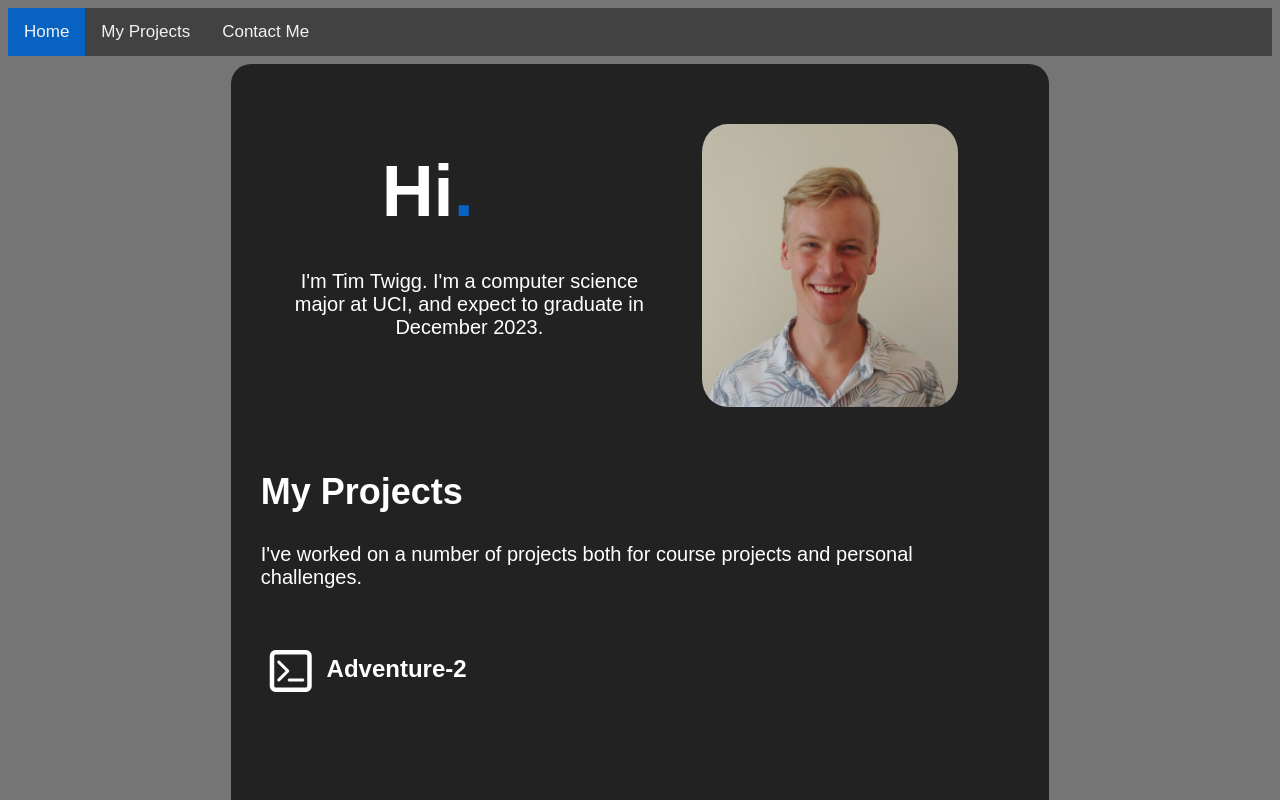
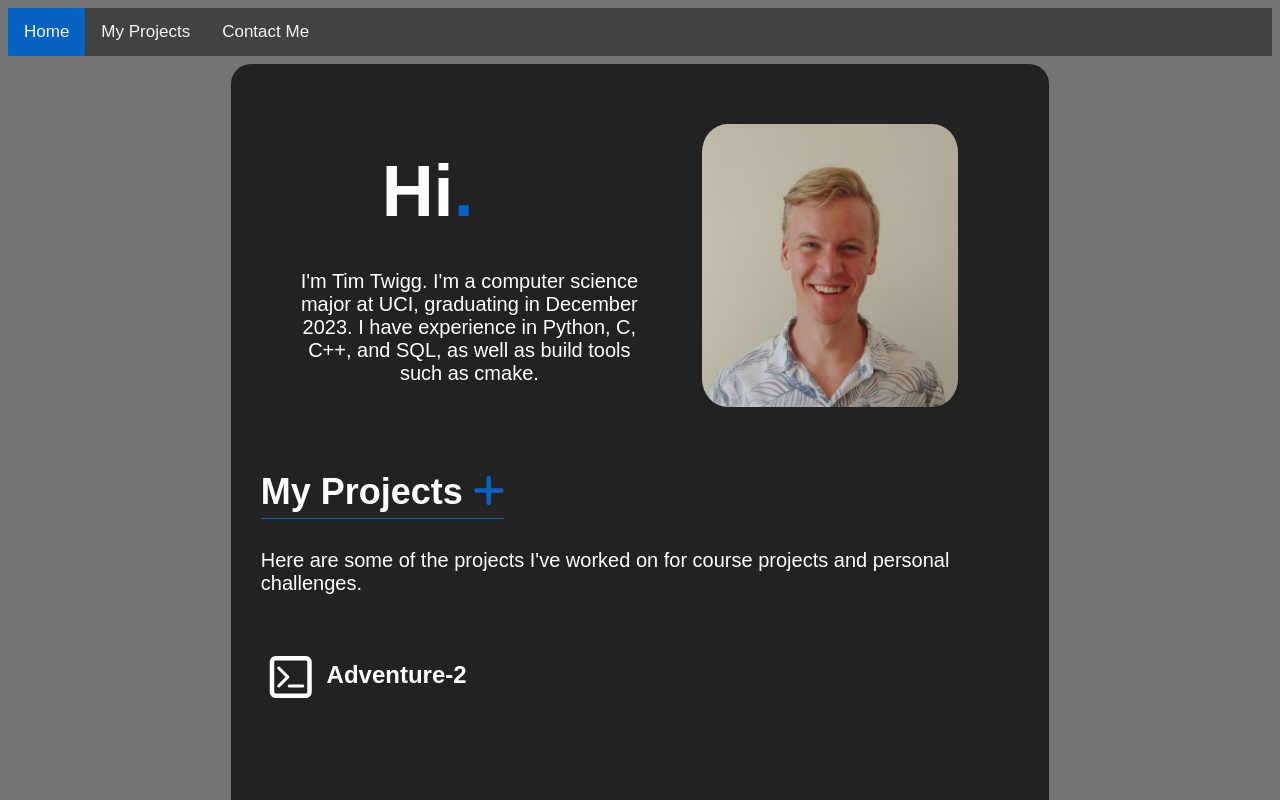
Before and after one commit to TimTwigg/timtwigg.github.io, a plain HTML site: page index.html in a window 1280 px wide. Shown: the top 800 px of the page. Drawn offline with nearby package versions, Linux system fonts and the light colour scheme.

Commit message:
Finish it up

```diff
--- a/index.html
+++ b/index.html
@@ -36,7 +36,8 @@ EMAIL: ttwigg@uci.edu
                 <span id = "hi">Hi<span class = "blue">.</span></span>
                 <br/>
                 <p>
-                    I'm Tim Twigg. I'm a computer science major at UCI, and expect to graduate in December 2023.
+                    I'm Tim Twigg. I'm a computer science major at UCI, graduating in December 2023. I have experience in Python, C, C++, and SQL, as
+                    well as build tools such as cmake.
                 </p>
             </div>
             <div class = "column right">
@@ -47,9 +48,12 @@ EMAIL: ttwigg@uci.edu
         <hr>
 
         <section id = "my_projects" class = "projects">
-            <h1 class = "fade">My Projects</h1>
+            <h1 class = "fade">
+                My Projects
+                <i class = "fa fa-plus"></i>
+            </h1>
             <p class = "fade">
-                I've worked on a number of projects both for course projects and personal challenges.
+                Here are some of the projects I've worked on for course projects and personal challenges.
             </p>
 
             <br/>
@@ -64,8 +68,8 @@ EMAIL: ttwigg@uci.edu
                     I built my text-based command-line sandbox adventure game as an exercise in developing a more complex system than I was doing
                     in my course projects. The first iteration was mostly built in Python at the end of my freshman year, but the following year
                     I decided to rebuild it as a learning exercise in C++ programming paradigms. I decided against using an engine for this project
-                    as I wanted my focus to be on designing and developing in C++, rather than on the game itself. Pictured is the game in play,
-                    though only a few of the available commands are demonstrated here.<br/>
+                    as I wanted my focus to be on designing and developing in C++, rather than on the game itself. The project also gave me experience
+                    with cmake. Pictured is the game in play, though only a few of the available commands are demonstrated here.<br/>
                     Although still in development, the game's basics are playable, and developed modularly to allow easy porting to different operating
                     systems or a web-based version. <br/>
                 </span>
@@ -131,9 +135,10 @@ EMAIL: ttwigg@uci.edu
         <br/>
         <br/>
 
-        <h2 id = "contact_form" class = "fade">
+        <h1 id = "contact_form" class = "fade">
             Contact Me
-        </h2>
+            <i class = "fa fa-plus"></i>
+        </h1>
         <form action = "https://formspree.io/f/xjvdkdpl" method = "post" class = "fade">
             <label>
                 Name
--- a/styles.css
+++ b/styles.css
@@ -20,8 +20,7 @@ body {
 
 .main {
     width: 85%;
-    margin-left: 5%;
-    margin-right: 5%;
+    margin: 10px auto 0 auto;
     background-color: #222222;
     border-radius: 20px;
     padding: 20px 20px 20px 20px;
@@ -37,6 +36,13 @@ hr {
 /* Base */
 h1 {
     font-size: 36px;
+    padding-bottom: 5px;
+    border-bottom: 1px solid #0862c2;
+    width: fit-content;
+}
+
+.fa-plus {
+    color: #0862c2;
 }
 
 h2 {
```
Also changed, not shown: todo.txt.
